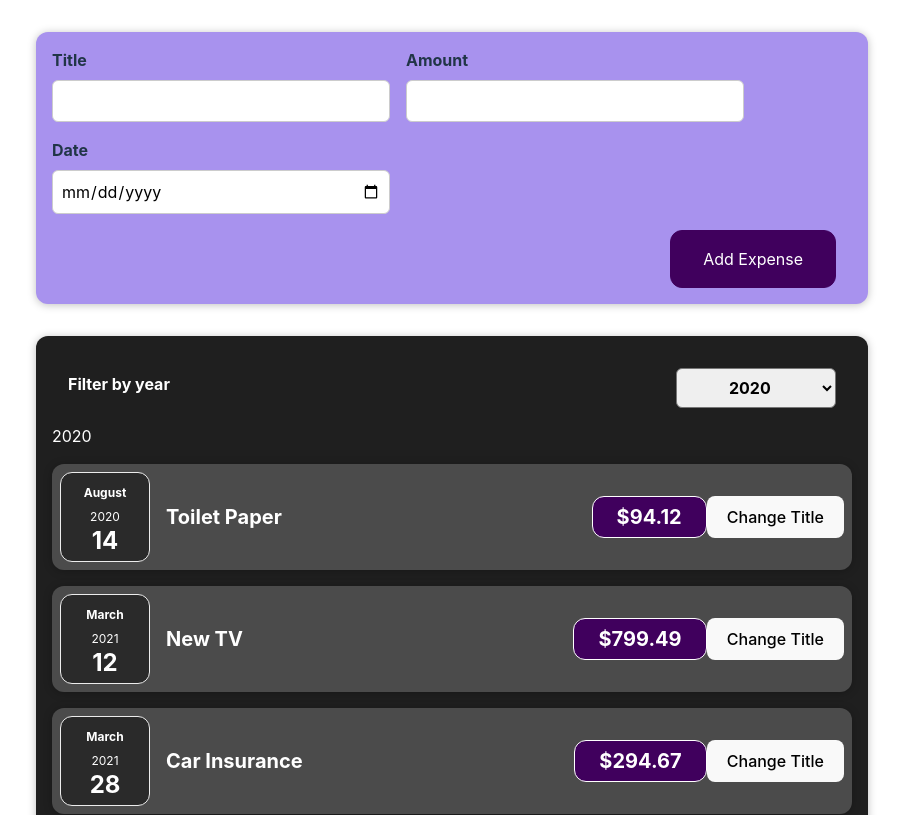
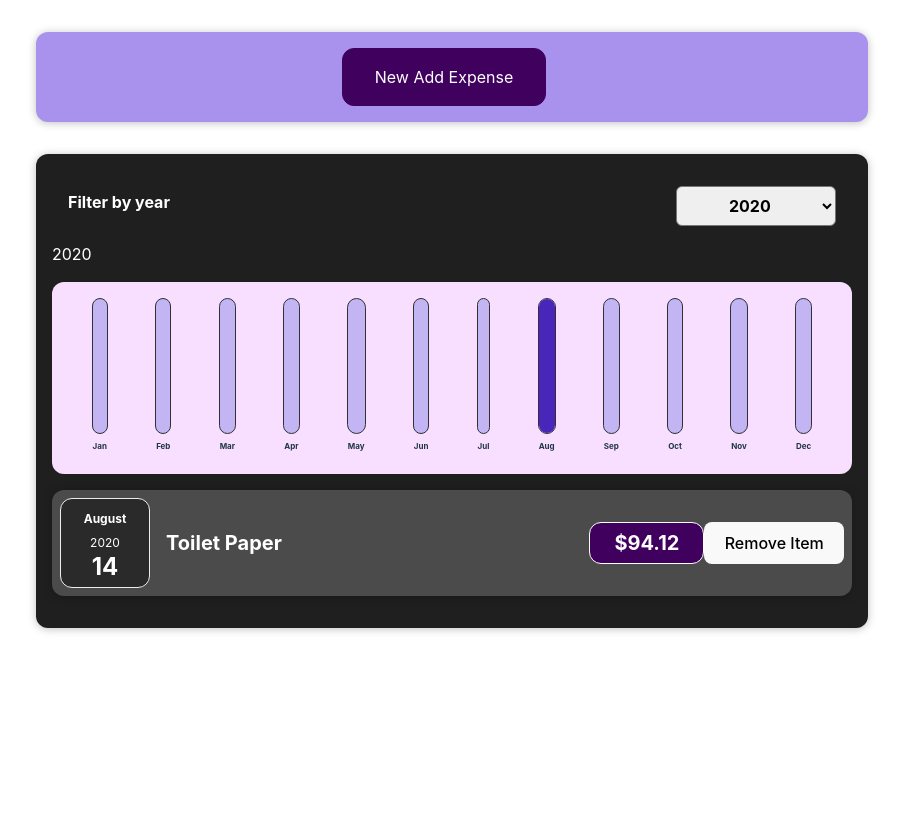
Before and after one commit to hiren100/The-Frontend-Developer-Career-Path, a React (Vite) app in the folder vit_react/: page / in a window 1280 px wide. Shown: the top 815 px of the page, without its empty margins (188-1091 px from the left). Built offline with nearby package versions, Linux system fonts and the light colour scheme.

Commit message:
react reandering list, data

```diff
--- a/vit_react/src/App.jsx
+++ b/vit_react/src/App.jsx
@@ -1,10 +1,10 @@
 import React from 'react';
+import { useState } from 'react';
 
 import Expenses from './components/Expenses/Expenses';
 import NewExpense  from './components/NewExpense/NewExpense';
 
-const App = () => {
-  const expenses = [
+const defaultData = [
   {
     id: 'e1',
     title: 'Toilet Paper',
@@ -26,10 +26,15 @@
   },
 ];
 
+const App = () => {
+
+  const [expenses,setExpenses] = useState(defaultData)
+
   const addExpenseHandler = (newExpense) =>{
     console.log('test')
-    console.log(newExpense)
+    setExpenses([newExpense, ...expenses])
   }
+  console.log(expenses)
 
   return (
     <div>
--- /dev/null
+++ b/vit_react/src/components/Chart/Chart.css
@@ -0,0 +1,9 @@
+.chart {
+  padding: 1rem;
+  border-radius: 12px;
+  background-color: #f8dfff;
+  text-align: center;
+  display: flex;
+  justify-content: space-around;
+  height: 10rem;
+}
--- /dev/null
+++ b/vit_react/src/components/Chart/Chart.jsx
@@ -0,0 +1,24 @@
+import React from 'react';
+
+import ChartBar from './ChartBar';
+import './Chart.css';
+
+const Chart = (props) => {
+  const dataPointValues = props.dataPoints.map(dataPoint => dataPoint.value);
+  const totalMaximum = Math.max(...dataPointValues);
+
+  return (
+    <div className='chart'>
+      {props.dataPoints.map((dataPoint) => (
+        <ChartBar
+          key={dataPoint.label}
+          value={dataPoint.value}
+          maxValue={totalMaximum}
+          label={dataPoint.label}
+        />
+      ))}
+    </div>
+  );
+};
+
+export default Chart;
--- /dev/null
+++ b/vit_react/src/components/Chart/ChartBar.css
@@ -0,0 +1,29 @@
+.chart-bar {
+  height: 100%;
+  display: flex;
+  flex-direction: column;
+  align-items: center;
+}
+
+.chart-bar__inner {
+  height: 100%;
+  width: 100%;
+  border: 1px solid #313131;
+  border-radius: 12px;
+  background-color: #c3b4f3;
+  overflow: hidden;
+  display: flex;
+  flex-direction: column;
+  justify-content: flex-end;
+}
+
+.chart-bar__fill {
+  background-color: #4826b9;
+  width: 100%;
+  transition: all 0.3s ease-out;
+}
+
+.chart-bar__label {
+  font-weight: bold;
+  font-size: 0.5rem;
+  text-align: cen
--- /dev/null
+++ b/vit_react/src/components/Chart/ChartBar.jsx
@@ -0,0 +1,25 @@
+import React from 'react';
+
+import './ChartBar.css';
+
+const ChartBar = (props) => {
+  let barFillHeight = '0%';
+
+  if (props.maxValue > 0) {
+    barFillHeight = Math.round((props.value / props.maxValue) * 100) + '%';
+  }
+
+  return (
+    <div className='chart-bar'>
+      <div className='chart-bar__inner'>
+        <div
+          className='chart-bar__fill'
+          style={{ height: barFillHeight }}
+        ></div>
+      </div>
+      <div className='chart-bar__label'>{props.label}</div>
+    </div>
+  );
+};
+
+export default ChartBar;
--- a/vit_react/src/components/Expenses/ExpenseItem.jsx
+++ b/vit_react/src/components/Expenses/ExpenseItem.jsx
@@ -9,9 +9,7 @@
   const [title, setTitle] = useState(props.title);
 
 
-  const clickHandler = () => {
-    setTitle('Title changed')
-    console.log('Updated')
+  const clickHandler = (event) => {
   };
 
   return (
@@ -21,7 +19,7 @@
         <h2>{title}</h2>
         <div className='expense-item__price'>${props.amount}</div>
       </div>
-      <button onClick={clickHandler}>Change Title</button>
+      <button onClick={clickHandler}>Remove Item</button>
     </Card>
   );
 }
--- a/vit_react/src/components/Expenses/Expenses.jsx
+++ b/vit_react/src/components/Expenses/Expenses.jsx
@@ -2,6 +2,7 @@
 
 import ExpenseItem from './ExpenseItem';
 import ExpensesFilter from './ExpenseFilter';
+import ExpensesChart from './ExpensesChart';
 import Card from '../UI/Card';
 import './Expenses.css';
 import { useState } from 'react';
@@ -16,32 +17,33 @@
 
 
 
+  const filterExpenses = props.items.filter(x => {
+    return x.date.getFullYear().toString() === selectYear;
+  })
+
+
+  let expensedata = <p style={{color: 'white'}}>No data Found</p>
+
+  if(filterExpenses.length>0 ){
+    expensedata = filterExpenses.map(x => {
+      return  <ExpenseItem key={x.id}
+            title={x.title}
+            amount={x.amount}
+            date={x.date}
+        />
+      })
+  }
+
   return (
     <Card className="expenses">
       <div>
         <ExpensesFilter onSelecetData={getSelectData} defaultYear={selectYear}/>
       </div>
+
       <p style={{color: 'white'}}>{selectYear}</p>
-      <ExpenseItem
-        title={props.items[0].title}
-        amount={props.items[0].amount}
-        date={props.items[0].date}
-      />
-      <ExpenseItem
-        title={props.items[1].title}
-        amount={props.items[1].amount}
-        date={props.items[1].date}
-      />
-      <ExpenseItem
-        title={props.items[2].title}
-        amount={props.items[2].amount}
-        date={props.items[2].date}
-      />
-      <ExpenseItem
-        title={props.items[3].title}
-        amount={props.items[3].amount}
-        date={props.items[3].date}
-      />
+      <ExpensesChart expenses={filterExpenses}/>
+      {expensedata}
+
     </Card>
   );
 }
--- /dev/null
+++ b/vit_react/src/components/Expenses/ExpensesChart.jsx
@@ -0,0 +1,29 @@
+import React from 'react';
+
+import Chart from '../Chart/Chart';
+
+const ExpensesChart = (props) => {
+  const chartDataPoints = [
+    { label: 'Jan', value: 0 },
+    { label: 'Feb', value: 0 },
+    { label: 'Mar', value: 0 },
+    { label: 'Apr', value: 0 },
+    { label: 'May', value: 0 },
+    { label: 'Jun', value: 0 },
+    { label: 'Jul', value: 0 },
+    { label: 'Aug', value: 0 },
+    { label: 'Sep', value: 0 },
+    { label: 'Oct', value: 0 },
+    { label: 'Nov', value: 0 },
+    { label: 'Dec', value: 0 },
+  ];
+
+  for (const expense of props.expenses) {
+    const expenseMonth = expense.date.getMonth(); // starting at 0 => January => 0
+    chartDataPoints[expenseMonth].value += expense.amount;
+  }
+
+  return <Chart dataPoints={chartDataPoints} />;
+};
+
+export default ExpensesChart;
--- a/vit_react/src/components/NewExpense/ExpenseForm.jsx
+++ b/vit_react/src/components/NewExpense/ExpenseForm.jsx
@@ -8,6 +8,7 @@
   const  [title, setTitle] = useState('')
   const  [amount, setAmount] = useState('')
   const  [date, setDate] = useState('')
+
 
   const handelTitle = (e) =>{
     let data1 = e.target.value
@@ -28,7 +29,7 @@
 
     const expenseData = {
       title : title,
-      amount : amount,
+      amount : +amount,
       date: new Date(date)
     }
 
@@ -38,10 +39,14 @@
     setAmount("")
     setDate("")
 
+    props.onHide(false)
+
   }
 
+
+
   return (
-    <form onSubmit={submitHandler}>
+    <form onSubmit={submitHandler} className={`${props.class ? 'visible' : 'disable'}`}>
       <div className='new-expense__controls'>
         <div className='new-expense__control'>
           <label>Title</label>
@@ -57,6 +62,7 @@
         </div>
       </div>
       <div className='new-expense__actions'>
+        <button type='button' onClick={props.onHide}>Cancel</button>
         <button type='submit'>Add Expense</button>
       </div>
     </form>
--- a/vit_react/src/components/NewExpense/NewExpense.jsx
+++ b/vit_react/src/components/NewExpense/NewExpense.jsx
@@ -1,9 +1,12 @@
-import React from 'react';
+import React, {useState} from 'react';
 
 import ExpenseForm from './ExpenseForm';
 import './NewExpense.css';
 
 const NewExpense = (props) => {
+
+  const  [isShowForm, setShowForm] = useState(false)
+
 
 const onExpenseDataHandler = (enteredExpenseData) =>{
   const expenseData = {
@@ -14,9 +17,20 @@
   props.onAddExpense(expenseData)
 }
 
+const handleShowForm = () =>{
+  setShowForm(true)
+}
+
+const handleHideForm = () =>{
+  setShowForm(false)
+}
+
   return (
     <div className='new-expense'>
-      <ExpenseForm onExpenseData={onExpenseDataHandler} />
+      {!isShowForm &&
+      <button type='button' onClick={handleShowForm}>New Add Expense</button>
+      }
+      {isShowForm && <ExpenseForm onExpenseData={onExpenseDataHandler} onHide={handleHideForm}/>}
     </div>
   );
 };
```
Lines whose indentation alone changed are shown as unchanged.
